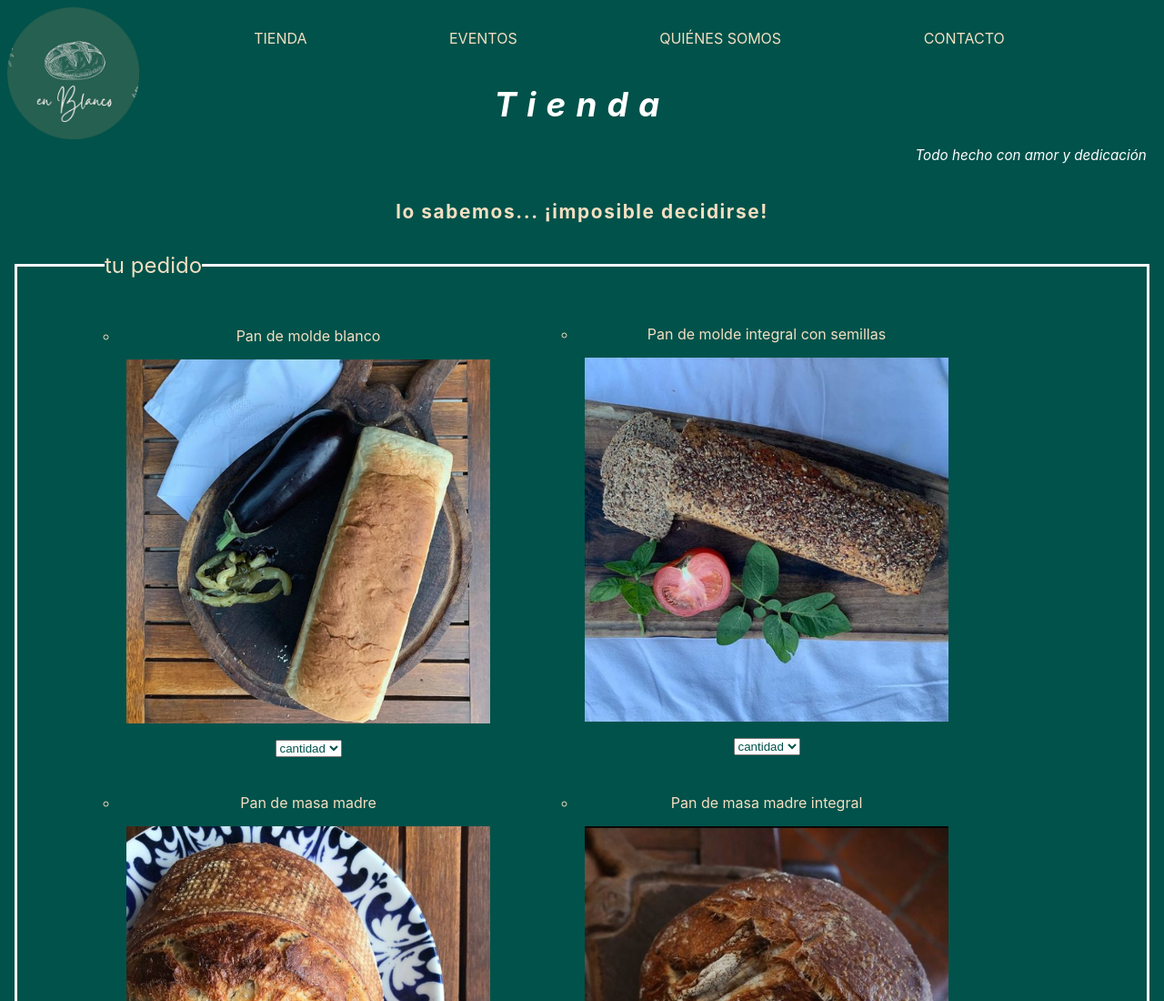
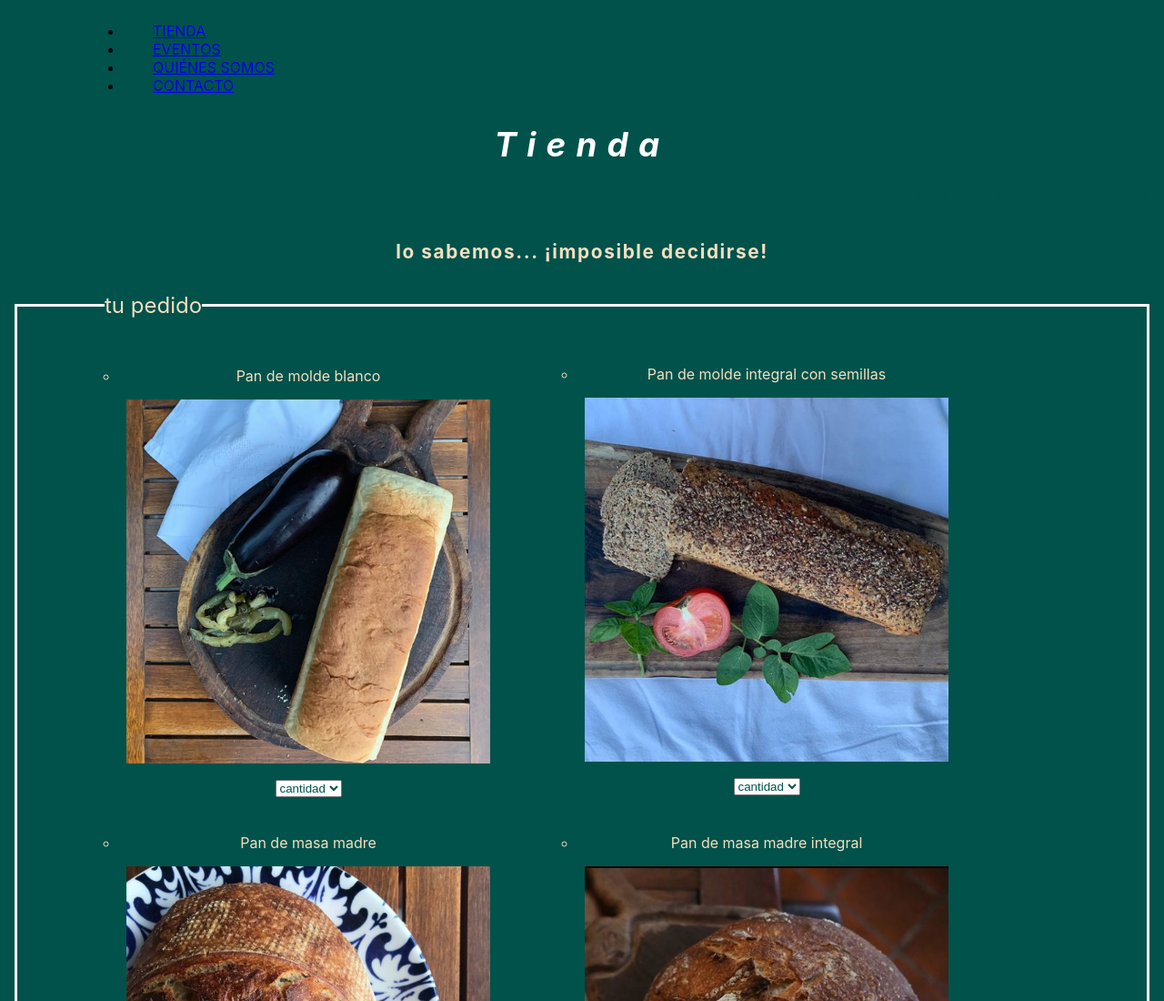
Before and after one commit to celinacalandria/enblanco-calandriacelina-p3, a plain HTML site: page tienda.html in a window 1280 px wide. Shown: the top 1100 px of the page at 91% size. Drawn offline with Linux system fonts and the light colour scheme.

Commit message:
cambie titulo

```diff
--- a/estilo.css
+++ b/estilo.css
@@ -42,29 +42,11 @@ body{
     padding-right: 1.2rem;
 }
 
-/* ****HEADER__NAV**** */
-.header__nav{
-    padding: 0.5rem;
-    list-style-type: none;
-    text-align: center;
-}
-.header__nav li{
-    display: inline-block;
-    margin: 0.5rem;
-}
-.header__nav a{
-    text-decoration: none;
-    color: #F3DFC1;
-    font-family: -apple-system, BlinkMacSystemFont, 'Segoe UI', Roboto, Oxygen, Ubuntu, Cantarell, 'Open Sans', 'Helvetica Neue', sans-serif;
-    font-size: 1rem;
-    padding: 0.2rem;
-}
-
 /* MAINS */
 /* ****MAIN INDEX**** */
 .carousel-item img{
     width: auto;
-    height: 32rem;
+    height: 30rem;
 }
 
 /* ****H4S**** */
@@ -346,22 +328,15 @@ body{
 
 /* ****HEADER**** */
 .header__principal{
-    background-image: url(./img/logo.png);
-    background-color: #00524B;
-    background-size: contain;
-    background-repeat: no-repeat;
-    background-position: left;
     margin: 0.5rem;
 }
 .header__titulo{
     display: flex;
     justify-content: center;
-    color: white;
-    font-size: 4rem;
-    padding: 1rem;
-    letter-spacing: 1rem;
+    color: #F3DFC1;
+    font-size: 5rem;
+    letter-spacing: 0.5rem;
     text-align: center;
-    margin-left: 5rem;
 }
 .header__logo{
     display: none;
@@ -373,6 +348,7 @@ body{
 .header__frase{
     font-size: 0.95rem;
     padding-bottom: 1.5rem;
+    color: #00524B;
 }
 .header__nav{
     padding: 1rem;
```
Also changed, not shown: index.html (+1 -2 lines).
